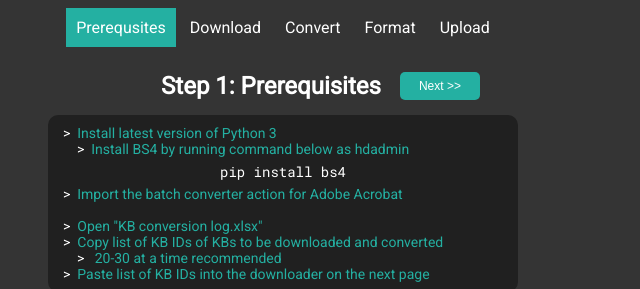
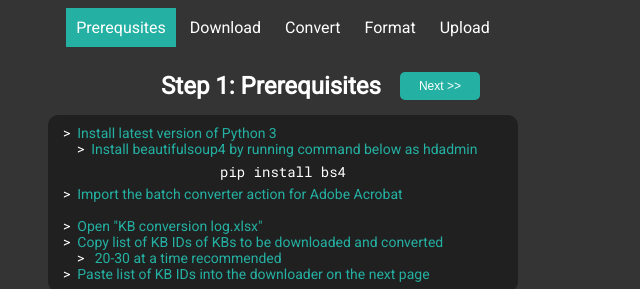
Before and after one commit to vinay1337/kb-converter, an Electron app: page prereqs.html in a window 1000 px wide. Shown: the top 289 px of the page, 217-857 px from the left. Drawn offline with Linux system fonts and the light colour scheme.

Commit message:
minor text changes

```diff
--- a/prereqs.html
+++ b/prereqs.html
@@ -31,7 +31,7 @@
             <div class='container' style='width: 450px;'>
                 <p class='desc instr'>
                     <span style='color: white'>&gt;&nbsp;&nbsp;</span>Install latest version of Python 3<br />
-                    <span style='color: white'>&nbsp;&nbsp;&nbsp;&nbsp;&gt;&nbsp;&nbsp;</span>Install BS4 by running command below as hdadmin<br/>
+                    <span style='color: white'>&nbsp;&nbsp;&nbsp;&nbsp;&gt;&nbsp;&nbsp;</span>Install beautifulsoup4 by running command below as hdadmin<br/>
                 </p>
                 <p class='desc dir'>pip install bs4</p>
                 <p class='desc instr'>
```
